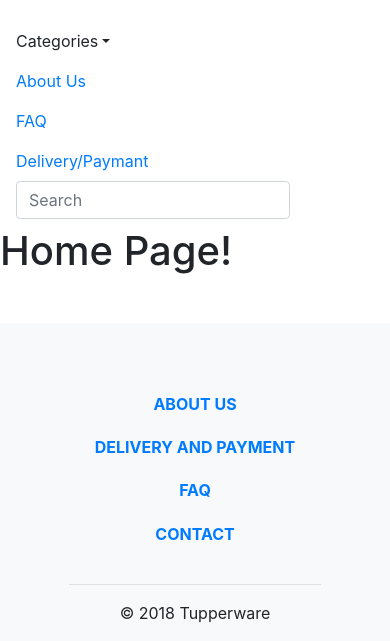
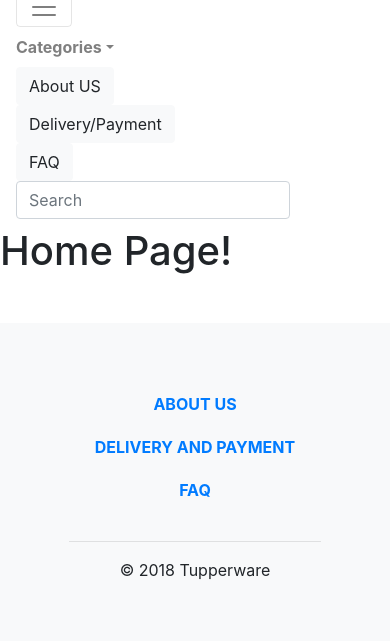
Before and after one commit to Grigorevskiy/tupperware, a Django app: page / in a window 390 px wide, after a click that opens the changed part; the page is wider, and only the part inside the window is pictured. Shown: the part 447-1088 px from the top of that part. After the commit the page ends 1027 px from the top of that part, so only its background shows below. Run offline with Django 3.2, Linux system fonts and the light colour scheme; parts of the project's set-up code (start-up, migrations or seed data) failed here and were passed over; some libraries are stand-ins or nearby versions.

Commit message:
Added footer and header

```diff
--- a/templates/base.html
+++ b/templates/base.html
@@ -43,7 +43,8 @@
         <div class="container">
             <nav class="navbar navbar-expand-lg navbar-light">
                 <div class="col-sm-4 hidden-xs">
-                    <div class="phone"><i class="fa fa-phone"></i><a href="tel:0687337763">068-733-77-63</a></div>
+                    <div class="phone"><a>+068-733-77-63</a><i class="material-icons">settings_phone</i>
+                    </div>
                     </div>
 
                     <div class="col-sm-4">
@@ -76,7 +77,8 @@
 
 
 <!--Navbar-->
-<nav class="navbar navbar-expand-lg container">
+{#<nav class="navbar navbar-expand-sm bg-dark container">#}
+            <nav class="navbar navbar-expand-lg navbar-light container">
 
     <!-- Navbar brand -->
 
@@ -94,24 +96,27 @@
 
             <!-- Dropdown -->
             <li class="nav-item dropdown">
-                <a class="nav-link dropdown-toggle" id="navbarDropdownMenuLink" data-toggle="dropdown" aria-haspopup="true" aria-expanded="false">Categories</a>
+                <a class="nav-link dropdown-toggle" id="navbarDropdownMenuLink" data-toggle="dropdown" aria-haspopup="true" aria-expanded="false"><strong>Categories</strong></a>
                 <div class="dropdown-menu dropdown-primary" aria-labelledby="navbarDropdownMenuLink">
                     <a class="dropdown-item" href="#">Action</a>
                     <a class="dropdown-item" href="#">Another action</a>
+                    <a class="dropdown-item" href="#">Something else here</a>
+                    <a class="dropdown-item" href="#">Something else here</a>
+                    <a class="dropdown-item" href="#">Something else here</a>
+                    <a class="dropdown-item" href="#">Something else here</a>
+                    <a class="dropdown-item" href="#">Something else here</a>
                     <a class="dropdown-item" href="#">Something else here</a>
                 </div>
             </li>
 
             <li class="nav-item active">
-                <a class="nav-link" href="#">About Us
-                    <span class="sr-only">(current)</span>
-                </a>
+                <a href="#" class="btn btn-light">About US</a>
             </li>
             <li class="nav-item">
-                <a class="nav-link" href="#">FAQ</a>
+                <a href="#" class="btn btn-light">Delivery/Payment</a>
             </li>
             <li class="nav-item">
-                <a class="nav-link" href="#">Delivery/Paymant</a>
+                <a href="#" class="btn btn-light">FAQ</a>
             </li>
 
 
@@ -130,8 +135,6 @@
 <!--/.Navbar-->
 
 
-</body>
-
     {% block content %}
     {% endblock content %}
 
@@ -148,7 +151,7 @@
       <!-- Grid column -->
       <div class="col-md-2 mb-3">
         <h6 class="text-uppercase font-weight-bold">
-          <a href="#!">About us</a>
+          <a href="#">About us</a>
         </h6>
       </div>
       <!-- Grid column -->
@@ -156,25 +159,18 @@
       <!-- Grid column -->
       <div class="col-md-2 mb-3">
         <h6 class="text-uppercase font-weight-bold">
-          <a href="#!">Delivery and Payment</a>
+          <a href="#">Delivery and Payment</a>
         </h6>
       </div>
 
       <!-- Grid column -->
       <div class="col-md-2 mb-3">
         <h6 class="text-uppercase font-weight-bold">
-          <a href="#!">FAQ</a>
+          <a href="#">FAQ</a>
         </h6>
       </div>
       <!-- Grid column -->
 
-      <!-- Grid column -->
-      <div class="col-md-2 mb-3">
-        <h6 class="text-uppercase font-weight-bold">
-          <a href="#!">Contact</a>
-        </h6>
-      </div>
-      <!-- Grid column -->
 
     </div>
     <!-- Grid row-->
@@ -188,6 +184,8 @@
 
 </footer>
 <!-- Footer -->
+</body>
+
 
 <script src="https://code.jquery.com/jquery-3.3.1.slim.min.js"
         integrity="sha384-q8i/X+965DzO0rT7abK41JStQIAqVgRVzpbzo5smXKp4YfRvH+8abtTE1Pi6jizo"
@@ -212,6 +210,3 @@
   $("footer.footer").addClass("fixed-bottom");
 
 </script>
-
-</body>
-</html>
```
